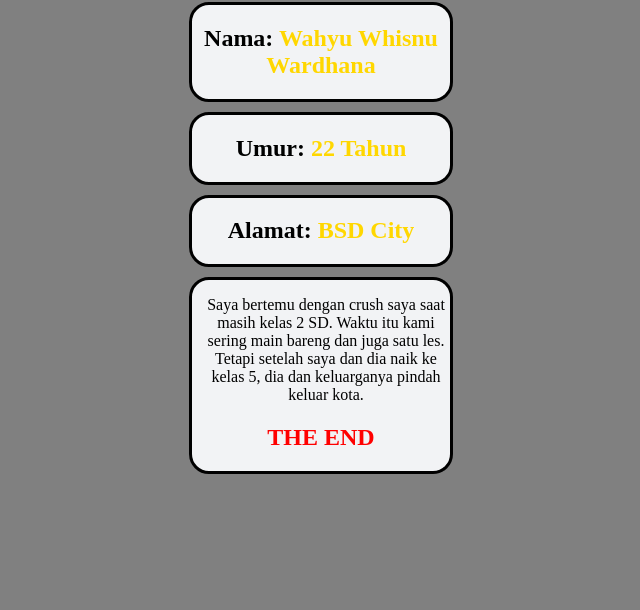
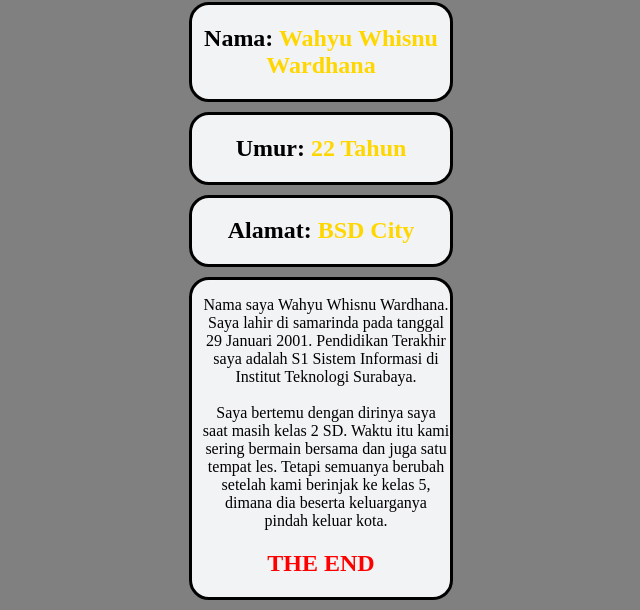
Before and after one commit to H8-P0-PRACTICE/membuat-web-sederhana-dengan-html-dan-css-WahyuWhisnuWardhana, a plain HTML site: page index.html in a window 1280 px wide. Shown: the part 611-1221 px from the top of the page, without its empty margins (319-959 px from the left). Before the commit the page ends 1095 px from the top, so only its background shows below. Drawn offline with Linux system fonts and the light colour scheme.

Commit message:
final commit

```diff
--- a/index.html
+++ b/index.html
@@ -30,9 +30,15 @@
     </div>
     <div class="textbox">
       <p>
-        Saya bertemu dengan crush saya saat masih kelas 2 SD. Waktu itu kami
-        sering main bareng dan juga satu les. Tetapi setelah saya dan dia naik
-        ke kelas 5, dia dan keluarganya pindah keluar kota.
+        Nama saya Wahyu Whisnu Wardhana. Saya lahir di samarinda pada tanggal 29
+        Januari 2001. Pendidikan Terakhir saya adalah S1 Sistem Informasi di
+        Institut Teknologi Surabaya.
+        <br />
+        <br />
+        Saya bertemu dengan dirinya saya saat masih kelas 2 SD. Waktu itu kami
+        sering bermain bersama dan juga satu tempat les. Tetapi semuanya berubah
+        setelah kami berinjak ke kelas 5, dimana dia beserta keluarganya pindah
+        keluar kota.
       </p>
       <h2 style="color: red">THE END</h2>
     </div>
```
